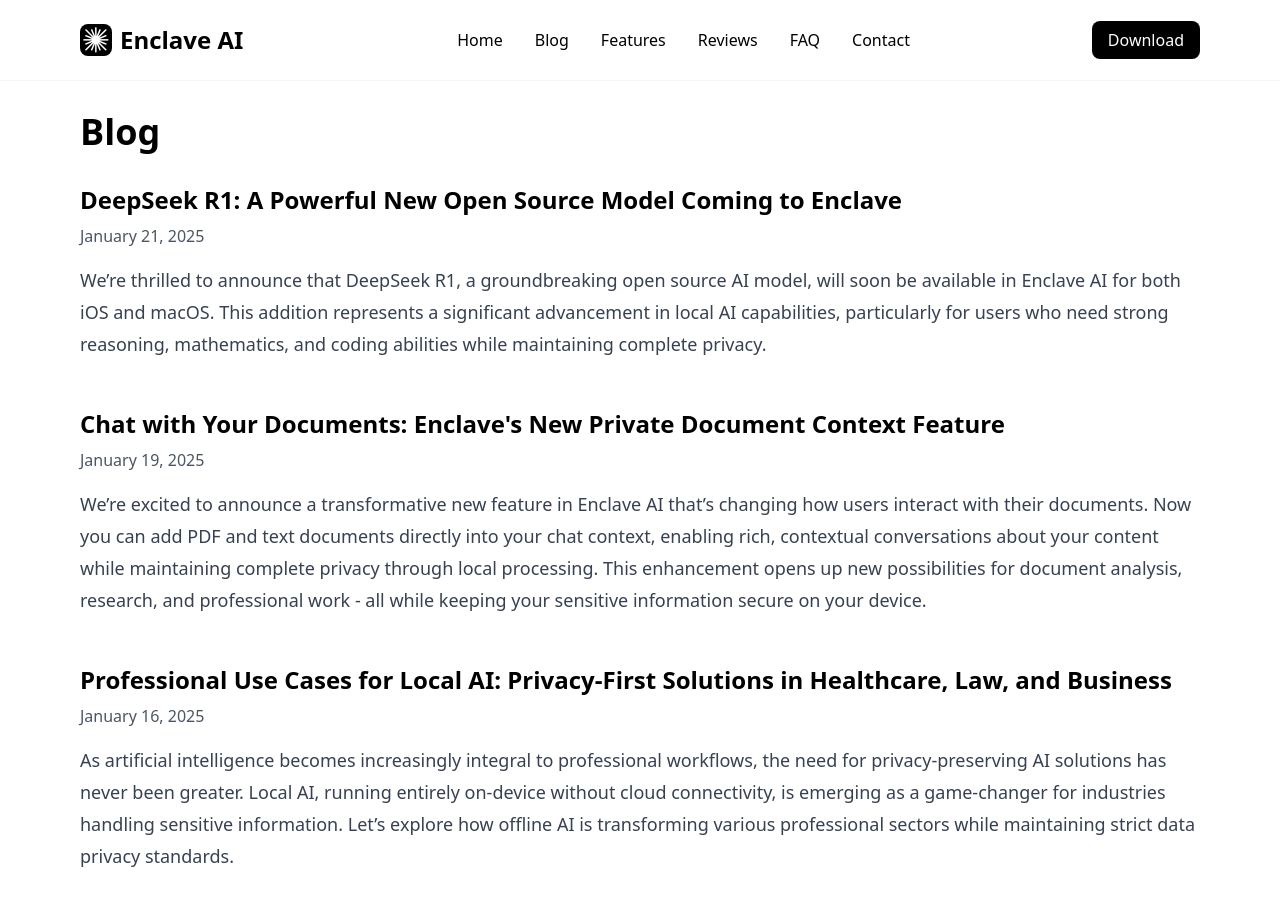
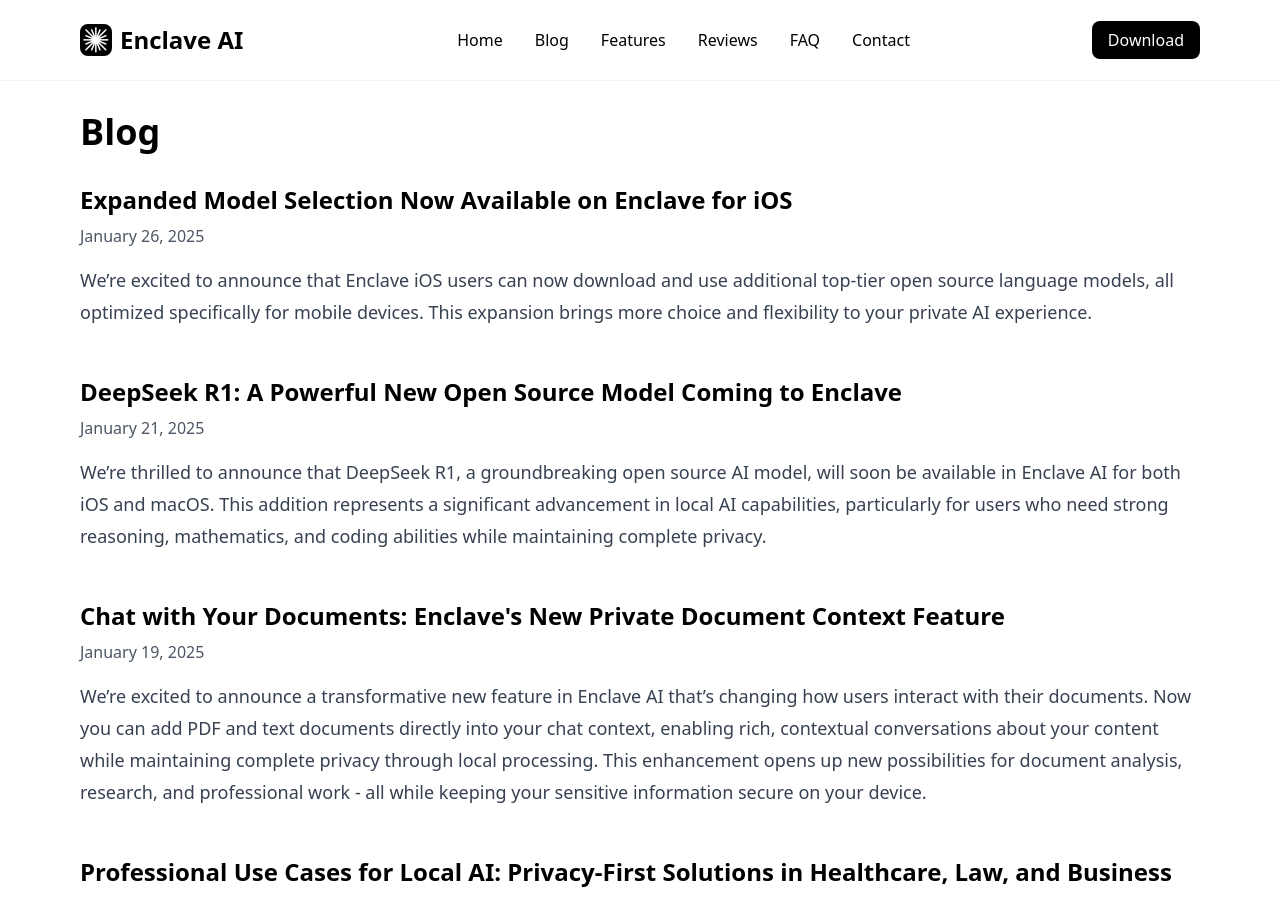
Before and after one commit to pgorzelany/EnclaveAI-Website, a Jekyll site: the page built from blog/index.html, in a window 1280 px wide and 900 px high. Built offline with Jekyll 4.4.1, drawn with Linux system fonts in a browser that asks for light colours; nearby versions of some CDN libraries; part of the change alters nothing that is shown.

Commit message:
New blog post + adjusted FAQ with new iOS functionality

```diff
--- a/_data/faqs.yml
+++ b/_data/faqs.yml
@@ -5,7 +5,7 @@
   answer: The app is available for both Mac and iPhone. You can download it from the Mac App Store for your MacBook or desktop Mac, and from the iOS App Store for your iPhone. Both versions offer the same core privacy-focused AI experience, though with platform-specific optimizations.
 
 - question: What's the difference between iOS and macOS versions?
-  answer: The macOS version allows you to choose and download from a selection of AI models of different sizes and capabilities. On iOS, the app comes with an optimized, embedded model specifically designed for mobile performance. This design choice ensures reliable performance on mobile devices while giving Mac users more flexibility with larger, more powerful models.
+  answer: Both versions now allow you to choose and download from a selection of AI models. The macOS version supports larger models due to greater computing power, while the iOS version offers models specifically optimized for mobile performance. Both versions maintain the same commitment to privacy and offline processing.
 
 - question: Do I need an internet connection?
   answer: You only need internet for the initial download of the app and, on macOS, for downloading additional AI models. After that, everything works completely offline! This means you can use the app anywhere, anytime - whether you're on a plane, in a remote location, or simply prefer to work without an internet connection for enhanced privacy.
@@ -14,7 +14,7 @@
   answer: No internet connection is required. The app downloads the AI model once during installation, and afterwards everything runs completely offline on your device. All processing, including voice recognition and text generation, happens locally without any data leaving your device.
 
 - question: What kind of AI models does the app support?
-  answer: On macOS, you can choose from various open-source large language models of different sizes and capabilities. Each model is optimized for desktop performance, allowing you to balance between processing power and features. The iOS version comes with a carefully optimized, embedded model designed specifically for mobile use, ensuring good performance without overwhelming your device.
+  answer: Both iOS and macOS versions support various open-source large language models. On iOS, you can choose from models like Llama, Qwen, SmolLM, and Gemma - all optimized for mobile performance. The macOS version additionally supports larger models that take advantage of desktop computing power. All models are carefully optimized for their respective platforms to ensure smooth performance.
 
 - question: Is my conversation data private?
   answer: Absolutely. Unlike cloud-based AI services, all your conversations stay on your device. We don't collect any data, require no account registration, and have no servers to store your information. Your privacy is guaranteed by design, not just by policy.
@@ -32,7 +32,7 @@
   answer: The app adds an iMessage extension that lets you interact with the AI directly in your Messages app. You can get help composing messages, summarizing conversations, or generating responses - all processed locally on your device without sending your messages to any external servers.
 
 - question: Will the app drain my battery?
-  answer: The app is optimized to use Apple's Neural Engine efficiently on both platforms. On iOS, we use a specially optimized model to ensure minimal battery impact. On macOS, you can choose between different model sizes to balance between performance and power consumption based on your needs.
+  answer: The app is optimized to use Apple's Neural Engine efficiently on both platforms. On iOS, you can choose from several specially optimized models that balance capabilities with power consumption. On macOS, you have additional options for larger models. All models are optimized to make efficient use of your device's resources.
 
 - question: How does the document context feature work?
   answer: The document context feature allows you to add PDF and text files directly into your chat conversations. When you add documents, they are processed entirely on your device - no cloud processing or internet connection required. You can then ask questions about the documents, request summaries, or analyze multiple documents together. Like all features in Enclave, document processing is completely private and offline, ensuring your sensitive documents never leave your device.
--- /dev/null
+++ b/_posts/2025-01-26-expanded-model-selection-ios.md
@@ -0,0 +1,33 @@
+---
+layout: post
+title: "Expanded Model Selection Now Available on Enclave for iOS"
+description: "Enclave iOS now supports additional open source language models including Llama, QWEN, SmolLM, and Gemma - all optimized for mobile devices."
+keywords: "Enclave iOS, open source AI, Llama, QWEN, SmolLM, Gemma, mobile AI, offline AI, private AI"
+date: 2025-01-26
+---
+
+We're excited to announce that Enclave iOS users can now download and use additional top-tier open source language models, all optimized specifically for mobile devices. This expansion brings more choice and flexibility to your private AI experience.
+
+### New Models Available
+
+The expanded selection includes:
+- Meta's Llama models
+- Qwen by Alibaba
+- SmolLM by Hugging Face
+- Gemma by Google
+
+Each model has been carefully optimized to deliver excellent performance while respecting your device's resources.
+
+### Privacy First, Always
+
+As with all features in Enclave, these models run completely locally on your device. No internet connection is required, and no data leaves your phone. You maintain full control over your AI interactions.
+
+### Getting Started
+
+To try the new models:
+1. Update to the latest version of Enclave iOS
+2. Visit the new Models section
+3. Download your preferred models
+4. Start exploring new possibilities with private AI
+
+We're committed to expanding your options while maintaining the privacy and performance you expect from Enclave. Download Enclave iOS today and experience the future of mobile AI.
```
